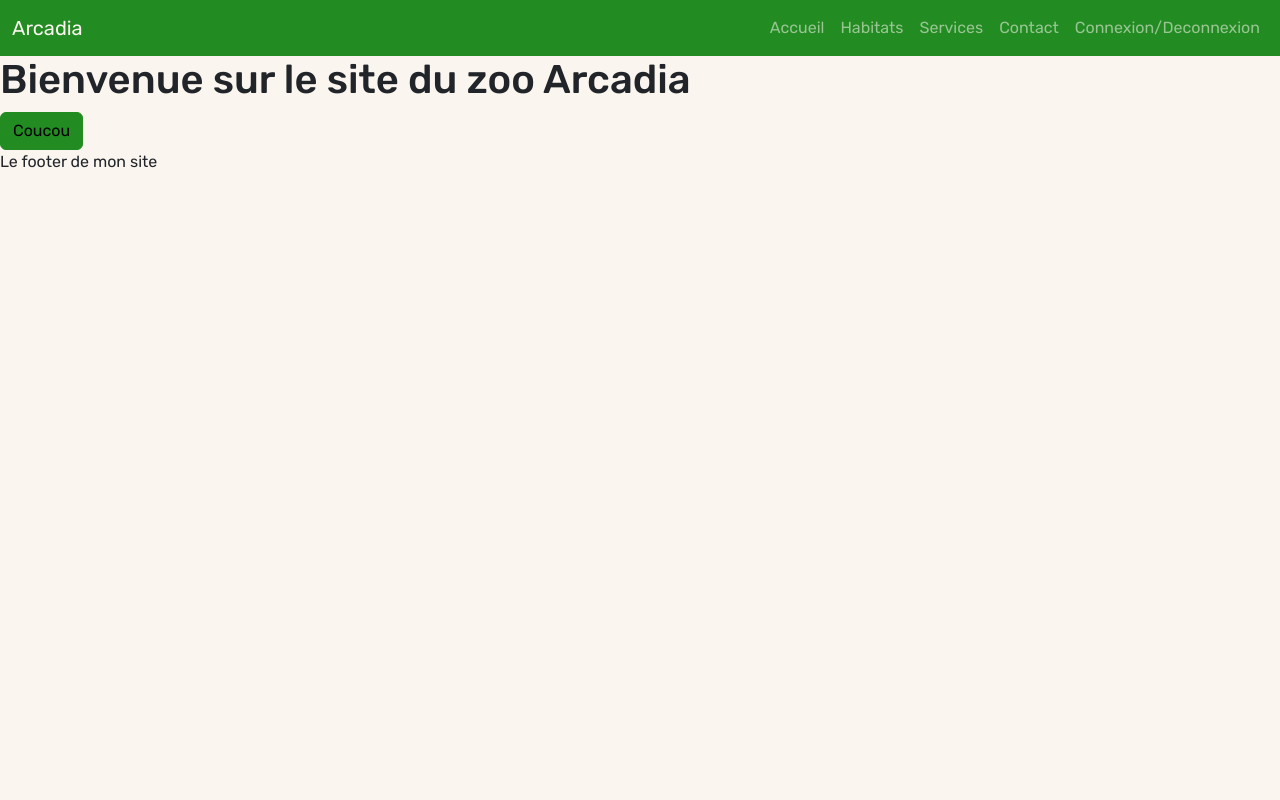
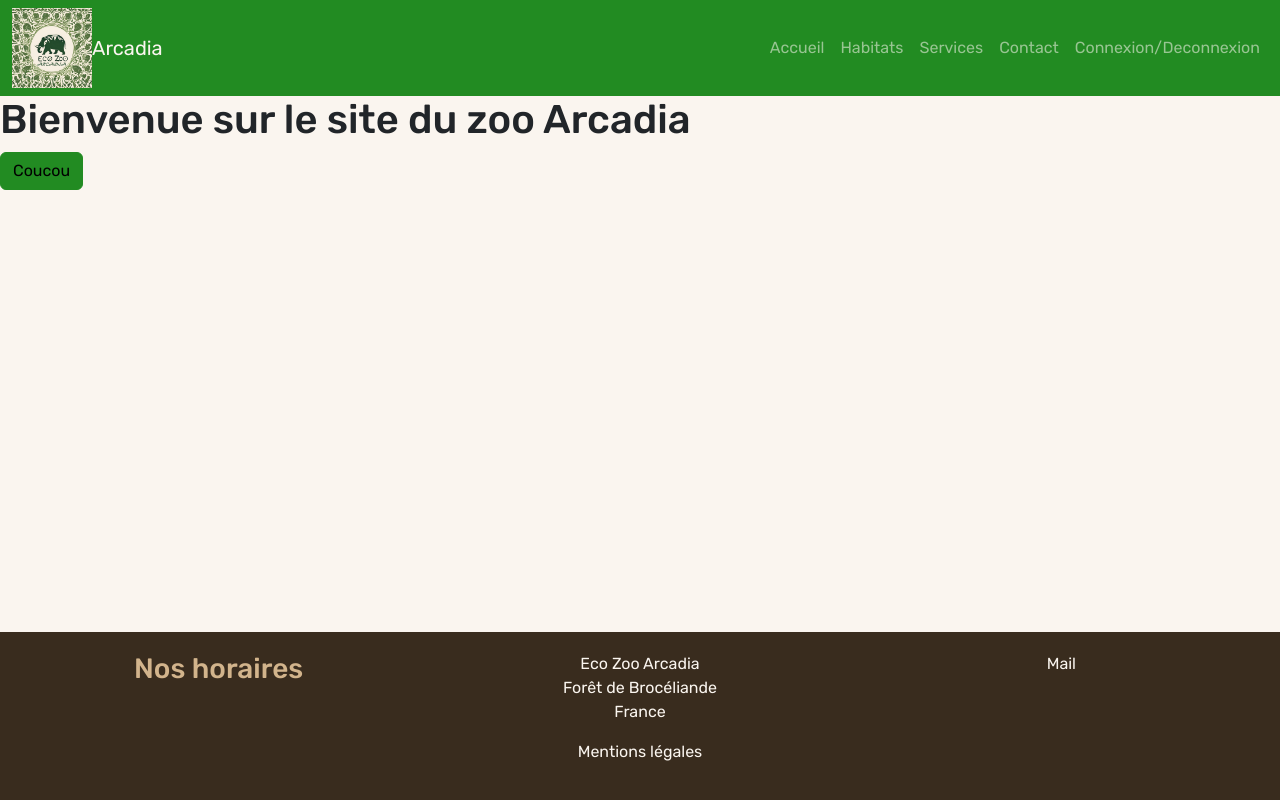
Before and after one commit to fabien1981/arcadia, a PHP site: page / in a window 1280 px wide. Run offline with PHP 8.4, Linux system fonts and the light colour scheme; some libraries are stand-ins or nearby versions.

Commit message:
ajout du footer

```diff
--- a/index.html
+++ b/index.html
@@ -19,6 +19,7 @@
         <!--Ajout de la navbar bootstrap responsive lg est le breakpoint -->
         <nav class="navbar navbar-expand-lg bg-primary" data-bs-theme="dark">
             <div class="container-fluid">
+                <img src="/assets/photos/logo zoo.png" width="80" height="80" alt="logo Arcadia">
               <a class="navbar-brand" href="#">Arcadia</a>
               <button class="navbar-toggler" type="button" data-bs-toggle="collapse" data-bs-target="#navbarSupportedContent" aria-controls="navbarSupportedContent" aria-expanded="false" aria-label="Toggle navigation">
                 <span class="navbar-toggler-icon"></span>
@@ -51,7 +52,29 @@
     <main id="main-page">
         <!-- Le contenu de ma page sera injecté ici -->
     </main>
-    <footer>Le footer de mon site
+
+     <!-- Footer -->
+    <footer class="bg-dark text-white text-center footer">
+        <div class="row">
+            <div class="col-6 col-lg-4">
+                <h3 class="text-secondary">Nos horaires</h3>
+                <div id="horaires"></div>
+            </div>
+            <div class="col-6 col-lg-4">
+                <p>Eco Zoo Arcadia<br/>
+                    Forêt de Brocéliande<br/>
+                    France
+                </p>
+            </div>
+            <div class="col-6 col-lg-4">
+                <p>Mail</p>
+            </div>
+            <div class="col-12 ">
+                <p>Mentions légales</p>
+            </div>
+        </div>
+
+    </footer>
 
         <!-- Lien pour le routage front end javascript -->
     <script type="module" src="../Router/router.js"></script>
--- a/scss/main.scss
+++ b/scss/main.scss
@@ -1,2 +1,21 @@
 @import url("/node_modules/bootstrap-icons/font/bootstrap-icons.css");
 @import 'custom';
+//style du html//
+html{
+    position: relative;
+    min-height: 100%;
+
+}
+
+//style du main//
+main{
+    margin-bottom:200px ;
+}
+
+//style du footer//
+footer.footer{
+ padding: 20px;
+ position:absolute;
+ bottom: 0;
+ width:100%;
+}
```
Also changed, not shown: assets/photos/logo zoo.png (added), scss/main.css, 1 other file.
